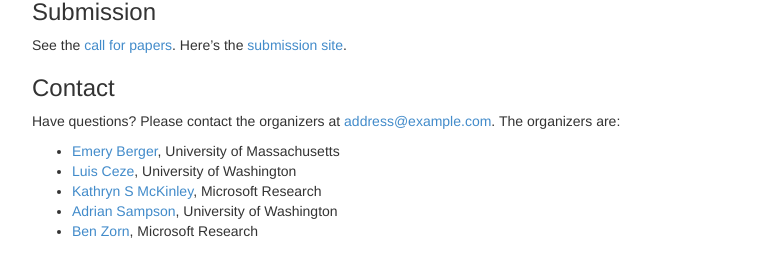
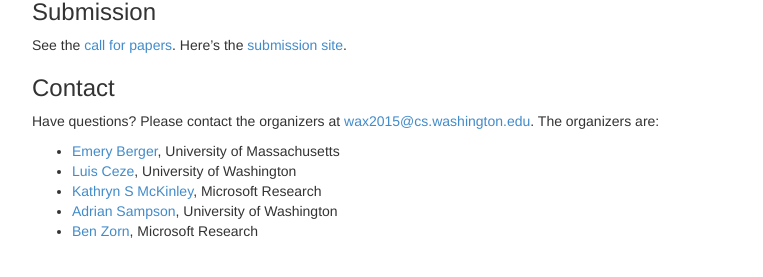
Before and after one commit to uwsampa/sampa-public, a Jekyll site: the page built from wax2015/index.md, in a window 1280 px wide. Shown: the part 308-585 px from the top of the page, without its empty margins (258-1021 px from the left). Built offline with Jekyll 4.4.1, drawn with Linux system fonts in a browser that asks for light colours; Markdown is read by kramdown in place of the engine named in the settings.

Commit message:
Email alias for WAX organizers

```diff
--- a/wax2015/index.md
+++ b/wax2015/index.md
@@ -23,7 +23,7 @@
 ### Contact
 
 Have questions? Please contact the organizers at
-[address@example.com](address@example.com). The organizers are:
+[wax2015@cs.washington.edu](mailto:wax2015@cs.washington.edu). The organizers are:
 
 * [Emery Berger][], University of Massachusetts
 * [Luis Ceze][], University of Washington
```
